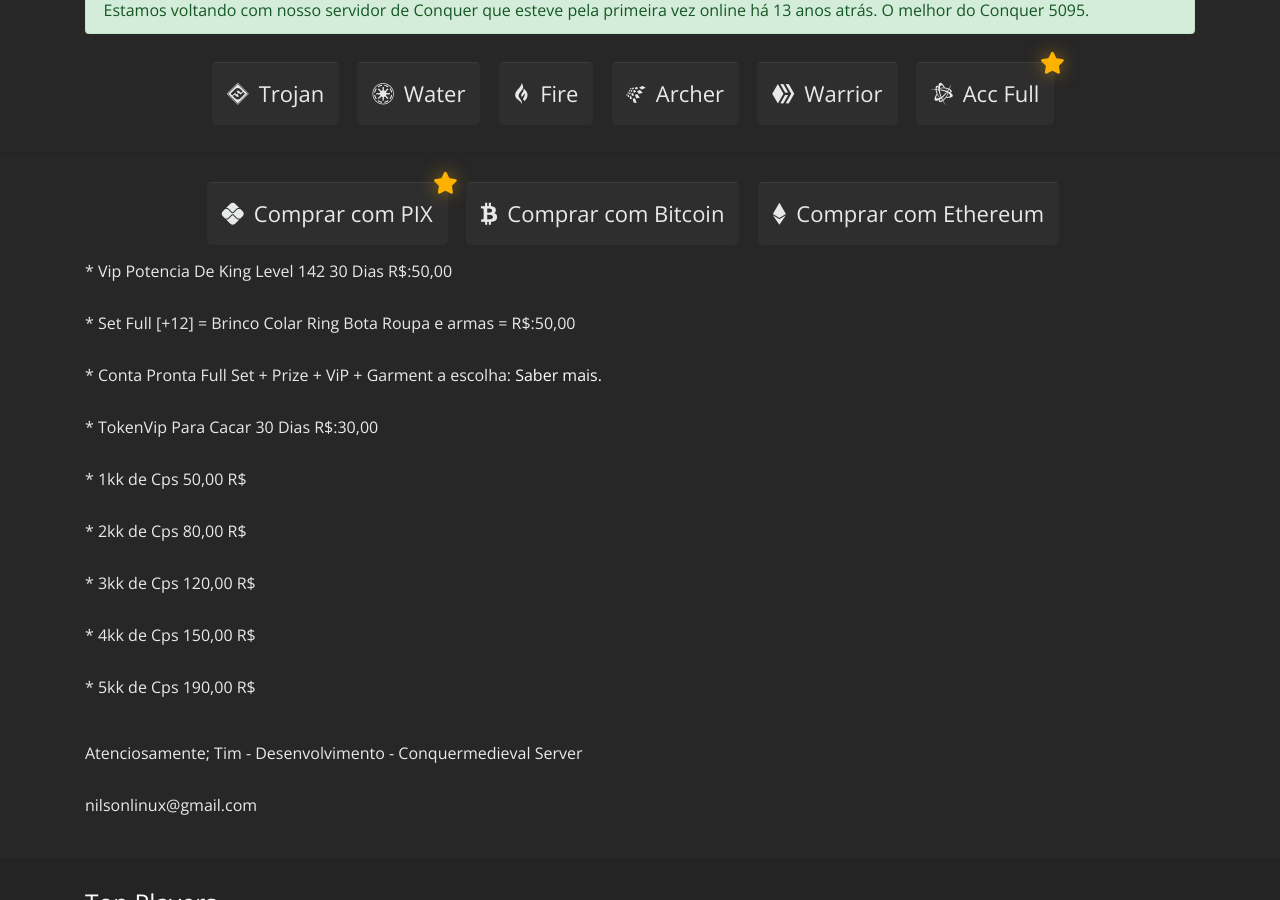
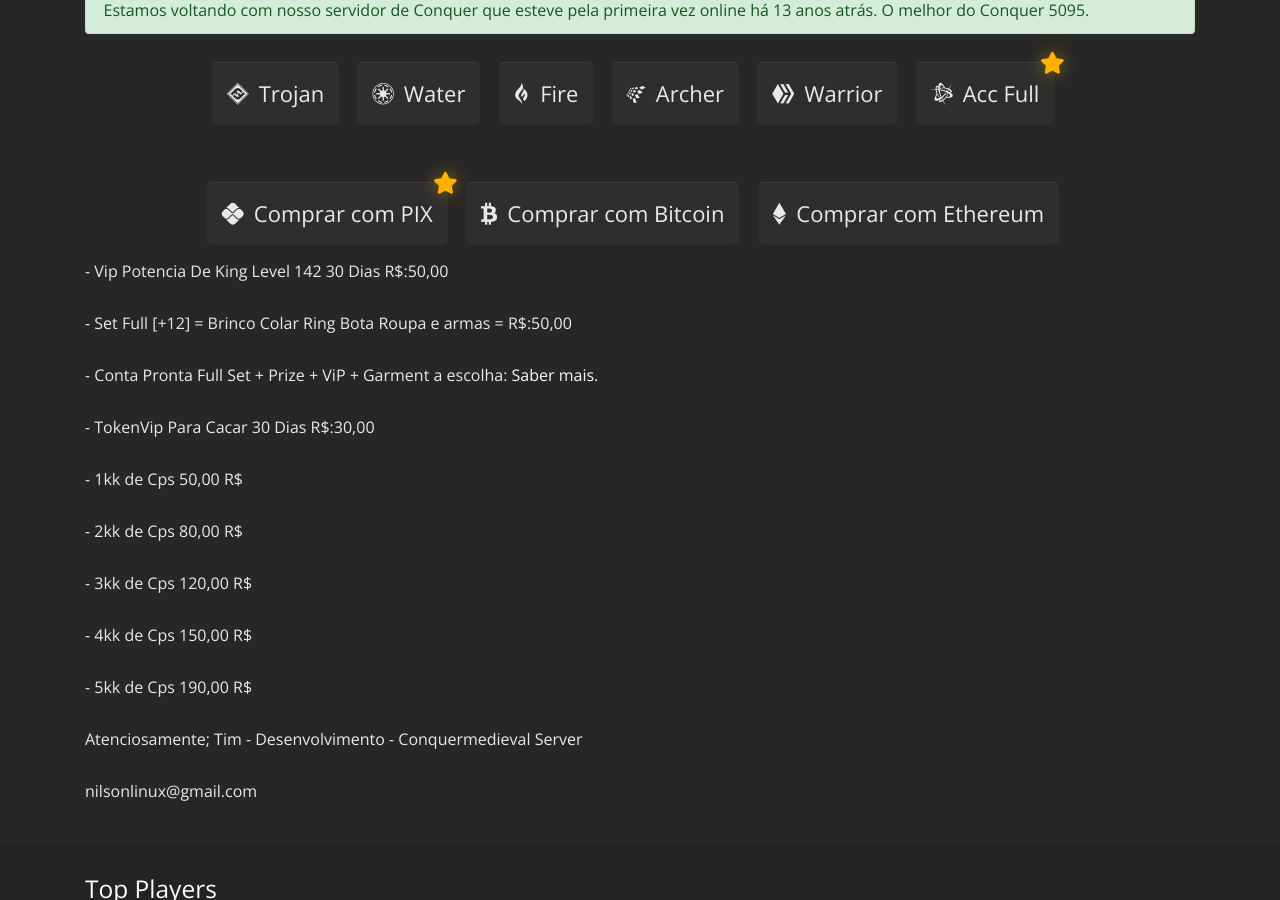
Before and after one commit to conquermedieval/conquermedieval.github.io, a Jekyll site: the page built from loja_online.html, in a window 1280 px wide and 900 px high, scrolled down 309 px. Built offline with Jekyll 4.4.1, drawn with Linux system fonts in a browser that asks for light colours; some of the changed lines change nothing that is shown.

Commit message:
Update loja_online.html

```diff
--- a/loja_online.html
+++ b/loja_online.html
@@ -46,17 +46,17 @@
             </a>
         </div>
             </a>
-            <table class="table">
-        * Vip Potencia De King Level 142 30 Dias R$:50,00</p>
-        * Set Full [+12] = Brinco Colar Ring Bota Roupa e armas = R$:50,00</p>
-        * Conta Pronta Full Set + Prize + ViP + Garment a escolha:<a href="https://api.whatsapp.com/send/?phone=5598999852694&text=Gostaria+de+receber+mais+detalhes+da+ContaFull" target="_blank"> Saber mais.</a></p>
-        * TokenVip Para Cacar 30 Dias R$:30,00</p>
-        * 1kk de Cps 50,00 R$</p>
-        * 2kk de Cps 80,00 R$</p>
-        * 3kk de Cps 120,00 R$</p>
-        * 4kk de Cps 150,00 R$</p>
-        * 5kk de Cps 190,00 R$</p>
-             </table>
+
+        - Vip Potencia De King Level 142 30 Dias R$:50,00</p>
+        - Set Full [+12] = Brinco Colar Ring Bota Roupa e armas = R$:50,00</p>
+        - Conta Pronta Full Set + Prize + ViP + Garment a escolha:<a href="https://api.whatsapp.com/send/?phone=5598999852694&text=Gostaria+de+receber+mais+detalhes+da+ContaFull" target="_blank"> Saber mais.</a></p>
+        - TokenVip Para Cacar 30 Dias R$:30,00</p>
+        - 1kk de Cps 50,00 R$</p>
+        - 2kk de Cps 80,00 R$</p>
+        - 3kk de Cps 120,00 R$</p>
+        - 4kk de Cps 150,00 R$</p>
+        - 5kk de Cps 190,00 R$</p>
+
 Atenciosamente; Tim - Desenvolvimento - Conquermedieval Server</p>
 nilsonlinux@gmail.com</p>
 </p>
```
